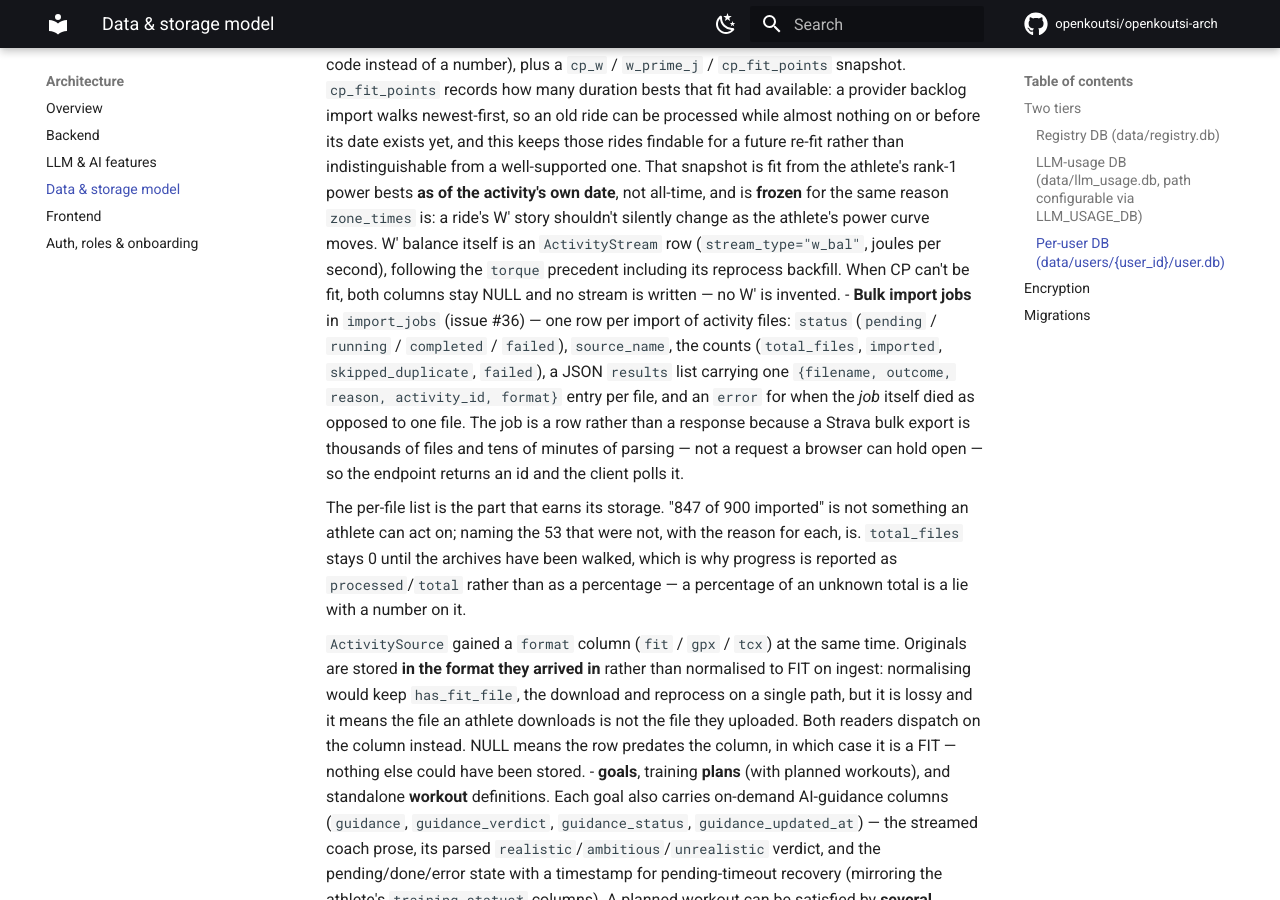
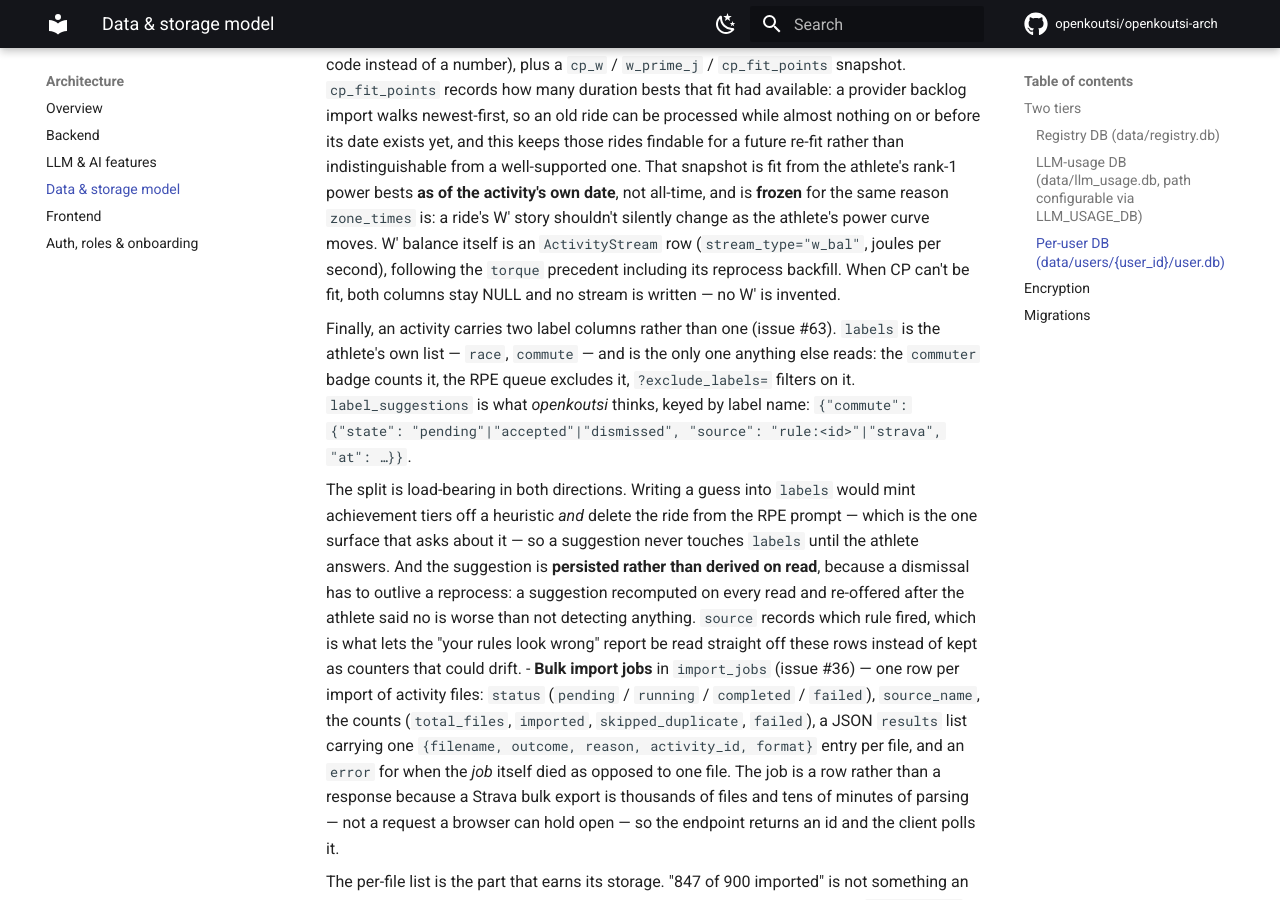
Before and after one commit to openkoutsi/openkoutsi-arch, an MkDocs documentation site: the page built from docs/architecture/data-model.md, in a window 1280 px wide and 900 px high, scrolled down 2759 px. Built offline with MkDocs 1.6.1 and Material for MkDocs 9.7.7, drawn with Linux system fonts in a browser that asks for light colours; comment, search, counter and statistics services are not loaded.

Commit message:
Document the commute detection data model (#63)
Covers the part a reader of the data model will otherwise get wrong: why an
activity carries two label columns instead of one, and why the suggestion is
persisted rather than derived on read.

Both are load-bearing. Writing a guess into `labels` would mint achievement
tiers and delete the ride from the RPE prompt that asks about it; deriving the
suggestion would forget dismissals, so the same ride would be proposed again
after every reprocess.

Also records what Strava's own commute flag does and does not reach — not the
file-import path, and possibly not a webhook update.

Co-Authored-By: Claude Opus 5 <noreply@anthropic.com>
Claude-Session: https://claude.ai/code/session_01T8Ppxw47wt4FEk2skmXAFk

```diff
--- a/docs/architecture/data-model.md
+++ b/docs/architecture/data-model.md
@@ -133,6 +133,22 @@ Everything a single athlete owns — **one athlete per database**:
     `ActivityStream` row (`stream_type="w_bal"`, joules per second), following the `torque`
     precedent including its reprocess backfill. When CP can't be fit, both columns stay NULL
     and no stream is written — no W′ is invented.
+
+    Finally, an activity carries two label columns rather than one (issue #63). `labels` is
+    the athlete's own list — `race`, `commute` — and is the only one anything else reads:
+    the `commuter` badge counts it, the RPE queue excludes it, `?exclude_labels=` filters on
+    it. `label_suggestions` is what *openkoutsi* thinks, keyed by label name:
+    `{"commute": {"state": "pending"|"accepted"|"dismissed", "source": "rule:<id>"|"strava",
+    "at": …}}`.
+
+    The split is load-bearing in both directions. Writing a guess into `labels` would mint
+    achievement tiers off a heuristic *and* delete the ride from the RPE prompt — which is
+    the one surface that asks about it — so a suggestion never touches `labels` until the
+    athlete answers. And the suggestion is **persisted rather than derived on read**,
+    because a dismissal has to outlive a reprocess: a suggestion recomputed on every read
+    and re-offered after the athlete said no is worse than not detecting anything. `source`
+    records which rule fired, which is what lets the "your rules look wrong" report be read
+    straight off these rows instead of kept as counters that could drift.
 - **Bulk import jobs** in `import_jobs` (issue #36) — one row per import of activity files:
   `status` (`pending` / `running` / `completed` / `failed`), `source_name`, the counts
   (`total_files`, `imported`, `skipped_duplicate`, `failed`), a JSON `results` list carrying
```
Also changed, not shown: docs/architecture/backend.md (+2 -1 lines), docs/integrations/strava.md (+11 -0 lines).
